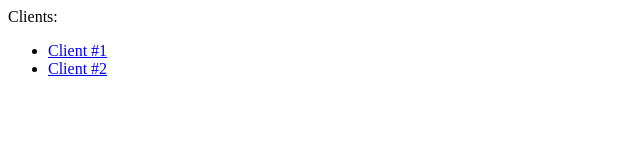
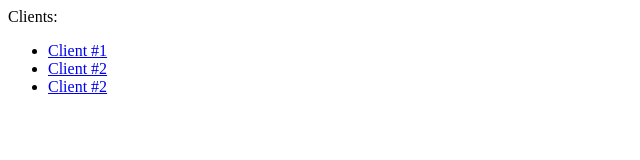
Before and after one commit to mrichey17/networks, a plain HTML site: page index.html in a window 1280 px wide. Shown: the full height of the page, 0-640 px from the left. Drawn offline with Linux system fonts and the light colour scheme.

Commit message:
New html

```diff
--- a/index.html
+++ b/index.html
@@ -6,6 +6,7 @@
 		<ul>
 		<li><a href="client1/">Client #1</a>
 		<li><a href="client2/">Client #2</a>
-		</ul>
+		<li><a href="client3/">Client #2</a>
+</ul>
 	</body>
 </html>
```
